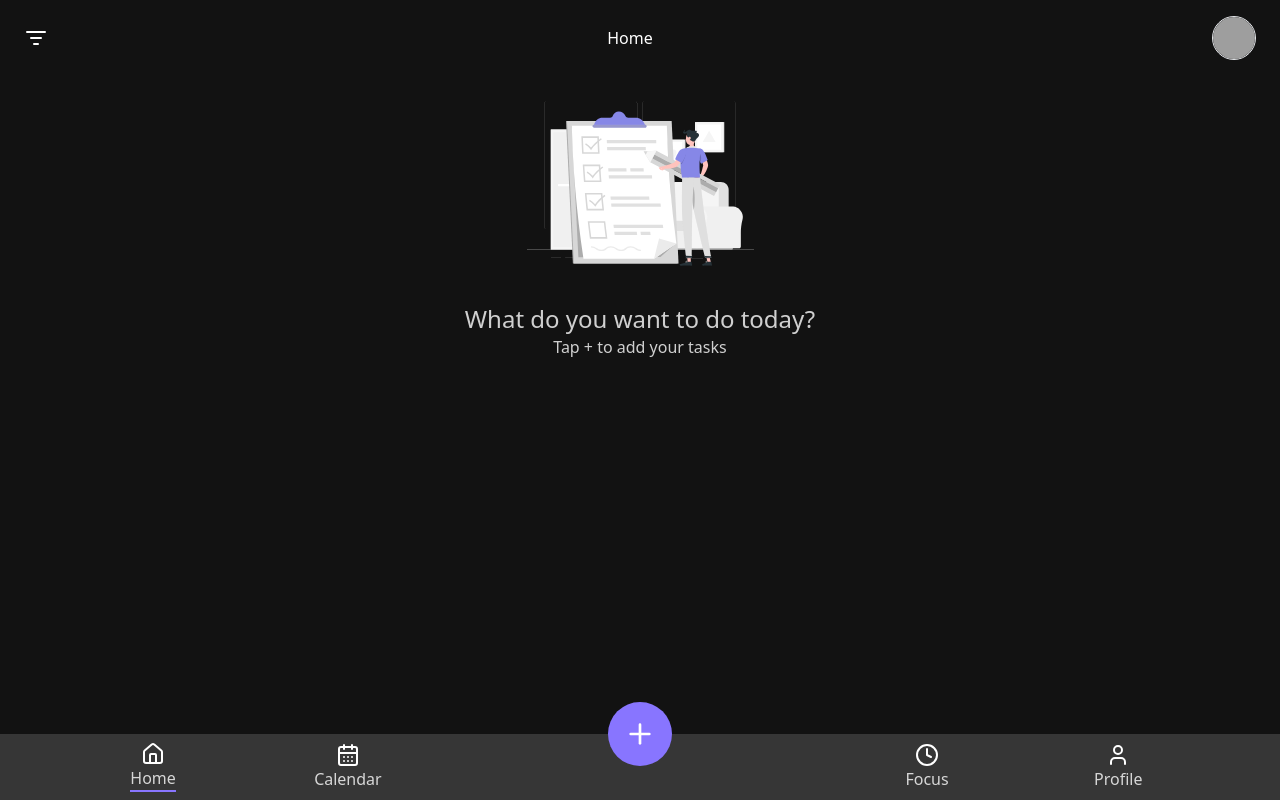
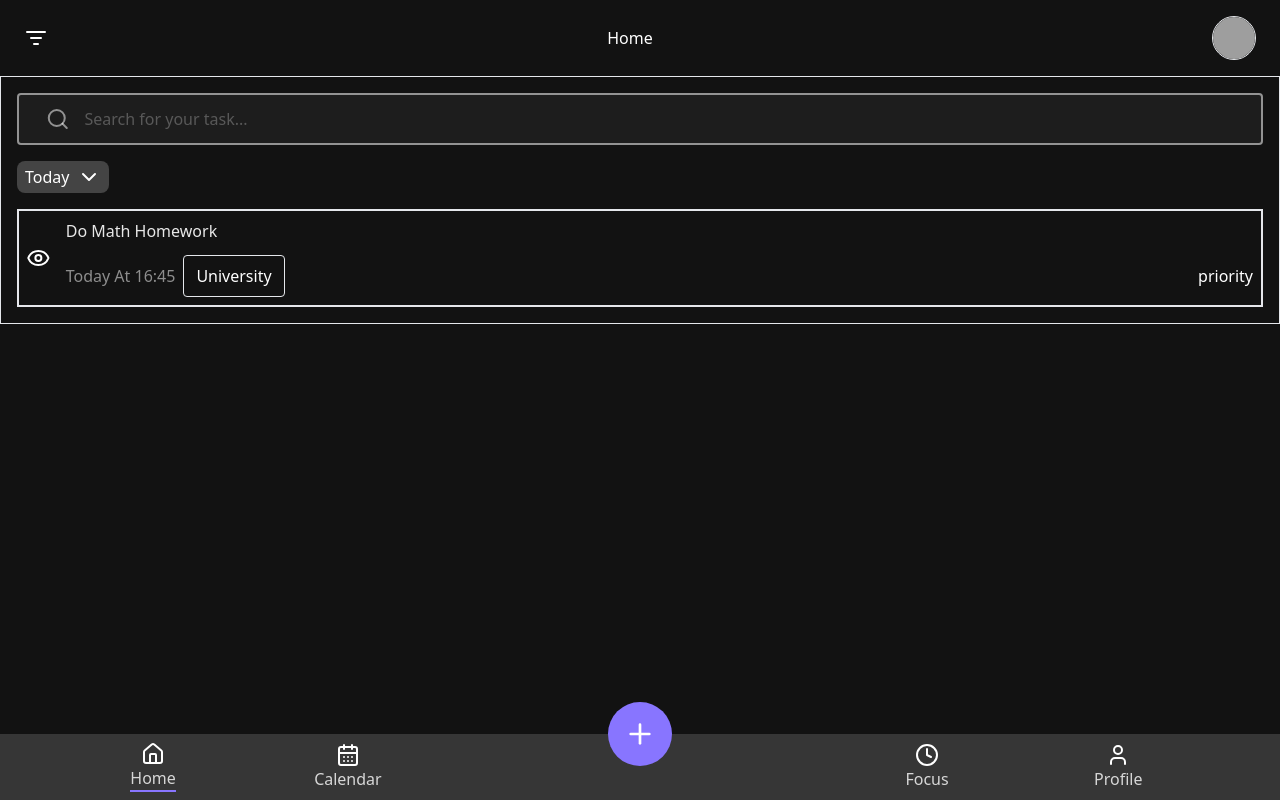
Before and after one commit to SaadiaEl08/to-do-list, a React (Vite) app in the folder frontend/: page /home in a window 1280 px wide. Built offline with nearby package versions, Linux system fonts and the light colour scheme; grey boxes are pictures that could not be loaded.

Commit message:
start task preview

```diff
--- a/frontend/package.json
+++ b/frontend/package.json
@@ -12,6 +12,7 @@
   "dependencies": {
     "@emotion/react": "^11.14.0",
     "@emotion/styled": "^11.14.0",
+    "@mui/base": "^5.0.0-beta.68",
     "@mui/material": "^6.3.0",
     "@mui/x-date-pickers": "^7.23.3",
     "@radix-ui/react-dialog": "^1.1.2",
--- /dev/null
+++ b/frontend/src/components/TaskPreview.jsx
@@ -0,0 +1,21 @@
+import { Eye } from "lucide-react";
+
+const TaskPreview = ({ task }) => {
+  return (
+    <div className="border w-full text-foreground flex items-center justify-between">
+      <Eye className="w-10" />
+      <div className=" w-full flex flex-col p-2 gap-3">
+        <h1 className="opacity-90">Do Math Homework</h1>
+        <div className=" w-full  flex items-center justify-between gap-2 ">
+          <span className="text-muted-foreground w-fit text-nowrap">Today At 16:45</span>
+          <div className="w-full flex items-center justify-between">
+            <div className="border rounded px-3 py-2">University</div>
+            <div>priority</div>
+          </div>
+        </div>
+      </div>
+    </div>
+  );
+};
+
+export default TaskPreview;
--- a/frontend/src/index.css
+++ b/frontend/src/index.css
@@ -15,7 +15,8 @@
   --primary: #8875ff;
   --input: #1d1d1d;
   --popover: #363636;
-  --radius: 4px;
+  --radius: 8px;
+  --dropDown: #444444;
   --card: 0 0% 100%;
   --card-foreground: 0 0% 3.9%;
   --popover-foreground: 0 0% 3.9%;
--- a/frontend/src/pages/Home.jsx
+++ b/frontend/src/pages/Home.jsx
@@ -1,7 +1,45 @@
-import { useState } from "react";
+import DropDownMenu from "@/components/DropDownMenu";
+import TaskPreview from "@/components/TaskPreview";
+import dayjs from "dayjs";
+import { Search } from "lucide-react";
+import { useEffect, useState } from "react";
 
 const Home = () => {
   const [tasks, setTasks] = useState([]);
+  useEffect(() => {
+    setTasks([
+      {
+        id: 1,
+        title: "Task 1",
+        description: "Description 1",
+        date: dayjs().add(1, "day"),
+        time: dayjs().add(1, "hour"),
+        priority: "High",
+        category: "Work",
+        isCompleted: false,
+      },
+      {
+        id: 2,
+        title: "Task 2",
+        description: "Description 2",
+        date: dayjs().add(1, "day"),
+        time: dayjs().add(1, "hour"),
+        priority: "Medium",
+        category: "Home",
+        isCompleted: false,
+      },
+      {
+        id: 3,
+        title: "Task 3",
+        description: "Description 3",
+        date: dayjs().add(1, "day"),
+        time: dayjs().add(1, "hour"),
+        priority: "Low",
+        category: "Grocery",
+        isCompleted: true,
+      },
+    ]);
+  }, []);
   return (
     <div className="relative">
       {tasks.length === 0 ? (
@@ -11,9 +49,30 @@ const Home = () => {
           <p className="opacity-80">Tap + to add your tasks</p>
         </div>
       ) : (
-        <p>tasks</p>
+        <div className="border w-full h-full p-4 flex flex-col items-start  gap-4">
+          <div className="search-container w-full h-fit flex items-center justify-center bg-input border-2 p-3 text-foreground rounded border-muted-foreground">
+            <Search
+              className="w-14 text-muted-foreground "
+              onClick={() => document.getElementById("search").focus()}
+            />
+            <input
+              type="text"
+              id="search"
+              placeholder="Search for your task..."
+              className="w-full   placeholder:text-muted-foreground placeholder:opacity-50  border-0  bg-inherit outline-none"
+            />
+          </div>
+          <div className="">
+            <DropDownMenu
+              text="Today"
+              items={["Today", "Tomorrow", "Upcoming", "Completed"]}
+            />
+          </div>
+          <div className="border w-full">
+            <TaskPreview  task={tasks[0]}/>
+          </div>
+        </div>
       )}
-
     </div>
   );
 };
--- a/frontend/tailwind.config.js
+++ b/frontend/tailwind.config.js
@@ -34,6 +34,10 @@ export default {
         popover: {
           DEFAULT: 'var(--popover)',
           foreground: 'var(--popover-foreground)',
+        },
+        dropDown: {
+          DEFAULT: 'var(--dropDown)',
+          foreground: 'var(--dropDown-foreground)',
         },
         primary: {
           DEFAULT: 'var(--primary)',
```
Also changed, not shown: 1 other file (tests, documents, lock files or other folders).
